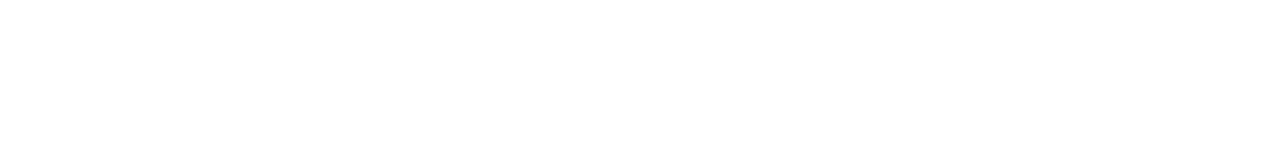
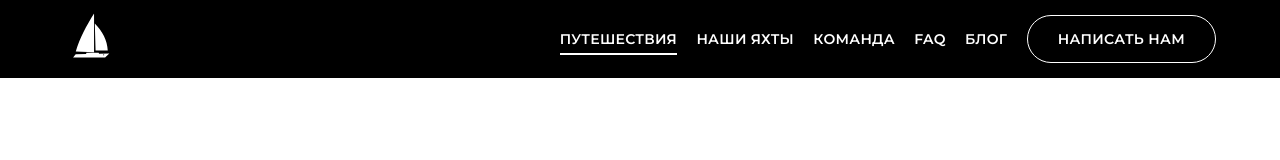
Before and after one commit to likx2/Yacht-Travel, a website built with webpack: page src/templates/index.html in a window 1280 px wide. Built offline with nearby package versions, Linux system fonts and the light colour scheme; files whose address does not match are found by name.

Commit message:
Update header

```diff
--- a/gulpfile.js
+++ b/gulpfile.js
@@ -25,7 +25,7 @@ function images() {
     return src(srcUrl + 'img/**')
         .pipe(newer(distUrl + 'img/**'))
         .pipe(imagemin())
-        .pipe(distUrl + 'img/')
+        .pipe(dest(distUrl + 'img/'))
 }
 
 function watchFiles() {
--- a/src/scss/modules/_base.scss
+++ b/src/scss/modules/_base.scss
@@ -11,6 +11,6 @@ a {
 
 .container {
     width: 90%;
-    max-width: 1260px;
+    max-width: $container_width+px;
     margin: 0 auto;
 }
--- /dev/null
+++ b/src/scss/modules/_header.scss
@@ -0,0 +1,90 @@
+$header__inner_max-width:1329;
+
+.header {
+    background-color: black;
+
+    &__inner {
+        width: 90%;
+        height: 78px;
+        display: flex;
+        justify-content: space-between;
+        align-items: center;
+        max-width: $header__inner_max-width+px;
+        margin: 0 auto;
+    }
+
+    &__nav {
+        width: (757/$header__inner_max-width)*100%;
+        max-width: 757px;
+        display: flex;
+        justify-content: space-between;
+        align-items: center;
+
+        &-link {
+            position: relative;
+            font-family: 'Montserrat', sans-serif;
+            font-weight: 600;
+            font-size: 14px;
+            line-height: 120%;
+            letter-spacing: 0.02em;
+            color: #FFFFFF;
+
+            &::after {
+                content: '';
+                position: absolute;
+                bottom: -4px;
+                left: 0;
+                display: inline-block;
+                height: 1px;
+                width: 0px;
+                background-color: #fff;
+                transition: width 0.3s;
+
+            }
+
+            &:hover::after {
+                width: 100%;
+            }
+
+            &--active {
+                position: relative;
+
+                &::after {
+                    content: '';
+                    position: absolute;
+                    bottom: -8px;
+                    left: 0;
+                    display: inline-block;
+                    width: 100%;
+                    height: 2px;
+                    background-color: #fff;
+                }
+
+                &:hover {
+                    border-bottom: none;
+
+                }
+            }
+        }
+    }
+
+    &__btn {
+        font-family: 'Montserrat',
+            sans-serif;
+        font-weight: 600;
+        font-size: 14px;
+        line-height: 120%;
+        letter-spacing: 0.02em;
+        border-radius: 800px;
+        border: 1.5px solid #FFFFFF;
+        padding: 15px 30px;
+        color: #FFFFFF;
+        transition: all 0.3s ease-in-out;
+
+        &:hover {
+            border: 1.5px solid transparent;
+            background: #FFCC66;
+            color: #1C2226;
+        }
+    }
+}
--- /dev/null
+++ b/src/scss/modules/_variables.scss
@@ -0,0 +1 @@
+$container_width: 1140
--- a/src/scss/style.scss
+++ b/src/scss/style.scss
@@ -1 +1,3 @@
+@import 'modules/variables';
 @import 'modules/base';
+@import 'modules/header';
--- a/src/templates/blocks/head.html
+++ b/src/templates/blocks/head.html
@@ -1,6 +1,10 @@
 <head>
     <meta charset="UTF-8">
     <meta name="viewport" content="width=device-width, initial-scale=1.0">
+    <link rel="preconnect" href="https://fonts.gstatic.com">
+    <link
+        href="https://fonts.googleapis.com/css2?family=Merriweather:ital,wght@0,400;0,700;1,400&family=Montserrat:wght@500;600;700&display=swap"
+        rel="stylesheet">
     <link rel="stylesheet" href="./css/style.min.css">
     <title>@@title</title>
 </head>
--- a/src/templates/blocks/header.html
+++ b/src/templates/blocks/header.html
@@ -1,3 +1,15 @@
 <header class="header">
-    <div class="container"></div>
+    <div class="header__inner">
+        <div class="header__logo">
+            <img class="logo" src="./img/logo.svg" alt="Logo">
+        </div>
+        <nav class="header__nav">
+            <a class="header__nav-link header__nav-link--active" href="tours.html">ПУТЕШЕСТВИЯ</a>
+            <a class="header__nav-link" href="boats.html">НАШИ ЯХТЫ</a>
+            <a class="header__nav-link" href="team.html">КОМАНДА</a>
+            <a class="header__nav-link" href="#faq">FAQ</a>
+            <a class="header__nav-link" href="blog.html">БЛОГ</a>
+            <a class="header__btn" href="#footer">НАПИСАТЬ НАМ</a>
+        </nav>
+    </div>
 </header>
--- a/webpack.config.js
+++ b/webpack.config.js
@@ -10,9 +10,7 @@ module.exports = {
         path: __dirname + '/dist/js'
     },
     watch: true,
-
     devtool: "source-map",
-
     module: {
         rules: [{
             test: /\.m?js$/,
```
Also changed, not shown: dist/css/style.min.css, dist/img/logo.svg (added), dist/index.html, dist/js/bundle.js, dist/js/main.js (deleted), src/img/logo.svg (added), 2 other files.
